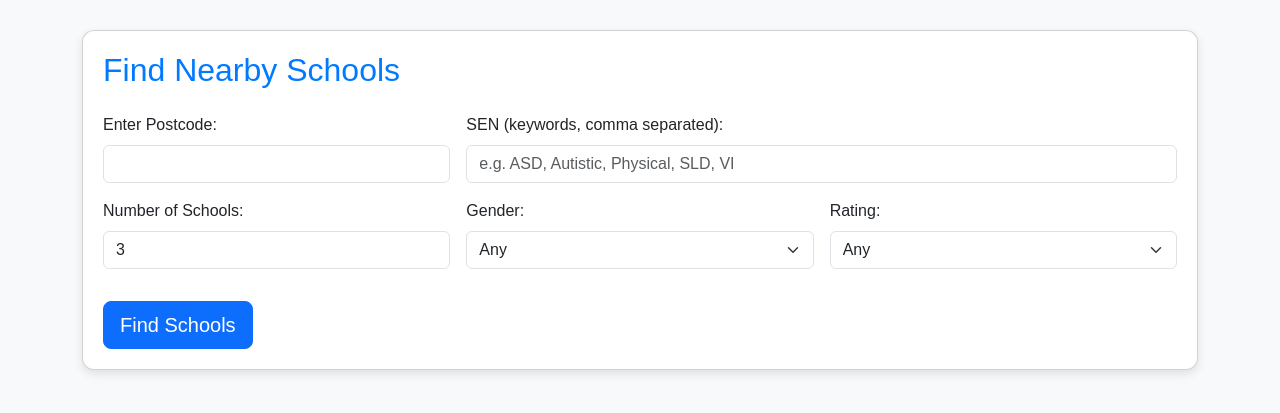
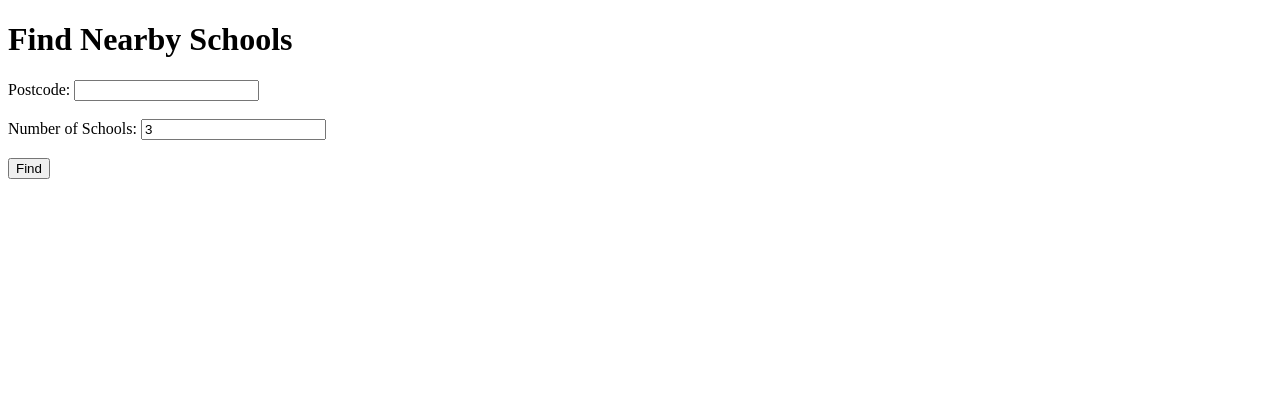
Before and after one commit to saadakhtarse/python_projects, a Flask app: page / in a window 1280 px wide. Shown: the top 413 px of the page. Run offline with Flask 3, Linux system fonts and the light colour scheme; parts of the project's set-up code (start-up, migrations or seed data) failed here and were passed over.

Commit message:
Update index.html

```diff
--- a/templates/index.html
+++ b/templates/index.html
@@ -1,104 +1,34 @@
 <!DOCTYPE html>
-<html>
+<html lang="en">
 <head>
-    <title>Find Nearby Schools</title>
-    <link href="https://cdn.jsdelivr.net/npm/bootstrap@5.3.0/dist/css/bootstrap.min.css" rel="stylesheet">
+    <meta charset="UTF-8">
+    <title>School Finder</title>
     <style>
-        body { background: #f8f9fa; font-family: Arial; }
-        .container { margin-top: 30px; }
-        .card { padding: 20px; border-radius: 12px; box-shadow: 0 4px 10px rgba(0,0,0,0.1); }
-        h2 { color: #007bff; }
-        table th { background: #007bff; color: white; }
-        table td { background: #fdfdfd; vertical-align: top; }
-        .map-container { margin-top: 20px; }
-        .sen-cell { max-width: 360px; white-space: normal; word-wrap: anywhere; }
+        .result-container {
+            margin-top: 20px;
+            display: none;
+        }
+        .school-item {
+            border: 1px solid #ccc;
+            padding: 10px;
+            margin-bottom: 10px;
+        }
     </style>
 </head>
 <body>
-<div class="container">
-    <div class="card">
-        <h2 class="mb-4">Find Nearby Schools</h2>
-        <form method="post" class="row g-3">
-            <div class="col-md-4">
-                <label class="form-label">Enter Postcode:</label>
-                <input type="text" class="form-control" name="postcode" required>
-            </div>
-            <div class="col-md-8">
-                <label class="form-label">SEN (keywords, comma separated):</label>
-                <input type="text" class="form-control" name="sen" placeholder="e.g. ASD, Autistic, Physical, SLD, VI">
-            </div>
-            <div class="col-md-4">
-                <label class="form-label">Number of Schools:</label>
-                <input type="number" class="form-control" name="limit" min="1" value="3" required>
-            </div>
-            <div class="col-md-4">
-                <label class="form-label">Gender:</label>
-                <select name="gender" class="form-select">
-                    <option value="">Any</option>
-                    <option value="Mixed">Mixed</option>
-                    <option value="Boys">Boys</option>
-                    <option value="Girls">Girls</option>
-                </select>
-            </div>
-            <div class="col-md-4">
-                <label class="form-label">Rating:</label>
-                <select name="ofsted" class="form-select">
-                    <option value="">Any</option>
-                    <option value="Outstanding">Outstanding</option>
-                    <option value="Good">Good</option>
-                    <option value="Requires Improvement">Requires Improvement</option>
-                    <option value="Inadequate">Inadequate</option>
-                </select>
-            </div>
+    <h1>Find Nearby Schools</h1>
+    <form id="schoolForm" method="POST">
+        <label for="postcode">Postcode:</label>
+        <input type="text" id="postcode" name="postcode" required>
+        <br><br>
+        <label for="numSchools">Number of Schools:</label>
+        <input type="number" id="numSchools" name="numSchools" value="3" required>
+        <br><br>
+        <button type="submit">Find</button>
+    </form>
 
-            <div class="col-md-12">
-                <button type="submit" class="btn btn-primary btn-lg mt-3">Find Schools</button>
-            </div>
-        </form>
-    </div>
+    <div class="result-container"></div>
 
-    {% if error %}
-        <div class="alert alert-danger mt-3">{{ error }}</div>
-    {% endif %}
-
-    {% if schools %}
-        <div class="card mt-4">
-            <h3>Closest Schools</h3>
-            <table class="table table-striped mt-3">
-                <thead>
-                    <tr>
-                        <th>Name</th>
-                        <th>Address</th>
-                        <th>Phone</th>
-                        <th>Gender</th>
-                        <th>Has Special Classes</th>
-                        <th>Rating</th>
-                        <th class="sen-cell">SEN</th>
-                        <th>Distance (miles)</th>
-                        <th>Map</th>
-                    </tr>
-                </thead>
-                <tbody>
-                    {% for s in schools %}
-                    <tr>
-                        <td>{{ s['EstablishmentName'] }}</td>
-                        <td>{{ s['Street'] }}, {{ s['Town'] }}, {{ s['Postcode'] }}</td>
-                        <td>{{ s['TelephoneNum'] }}</td>
-                        <td>{{ s['Gender'] }}</td>
-                        <td>{{ s['HasSpecialClasses'] }}</td>
-                        <td>{{ s['Rating'] }}</td>
-                        <td class="sen-cell">{{ s['AllSEN'] }}</td>
-                        <td>{{ s['distance_miles']|int }}</td>
-                        <td><a href="https://www.google.com/maps?q={{ s['Latitude'] }},{{ s['Longitude'] }}" target="_blank" class="btn btn-sm btn-outline-primary">View</a></td>
-                    </tr>
-                    {% endfor %}
-                </tbody>
-            </table>
-        </div>
-        <div class="map-container mt-4">
-            {{ map_html|safe }}
-        </div>
-    {% endif %}
-</div>
+    <script src="{{ url_for('static', filename='script.js') }}"></script>
 </body>
 </html>
```
